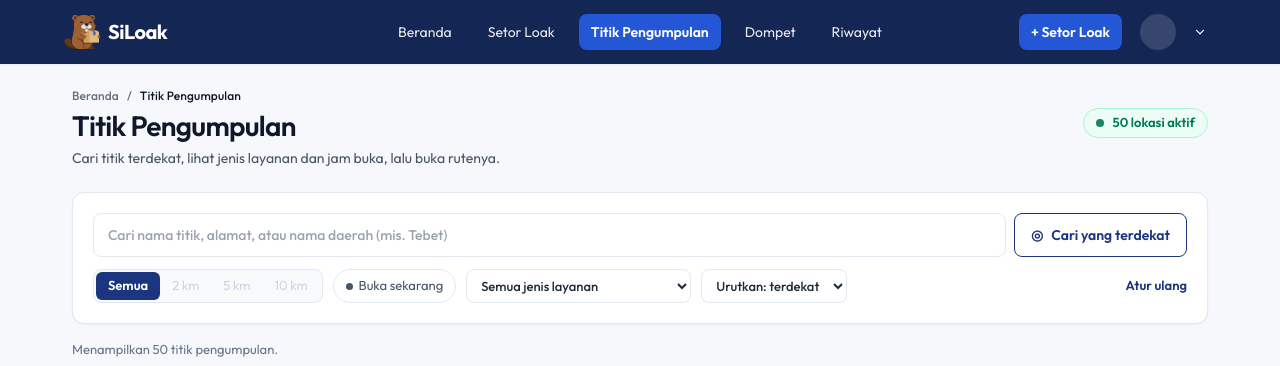
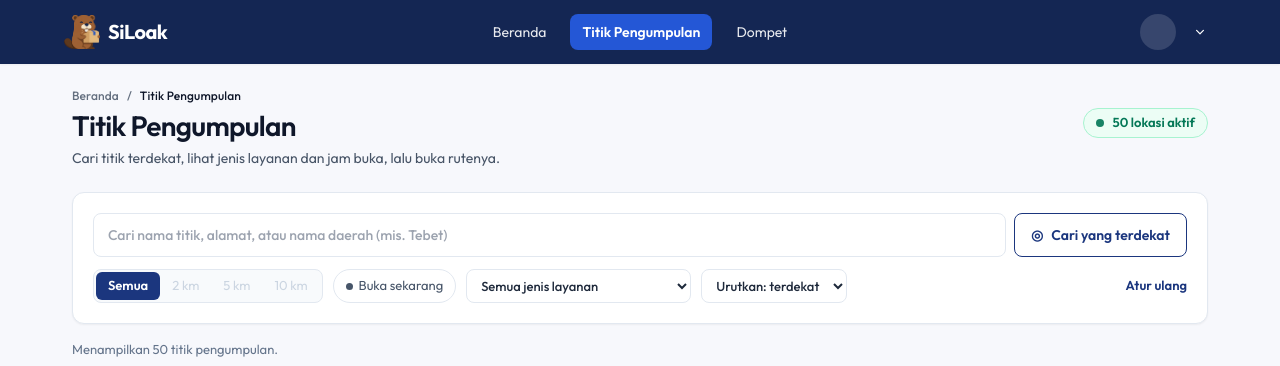
Before and after one commit to SiLoak/website, a Django app: page /location/ in a window 1280 px wide. Shown: the top 366 px of the page. Run offline with Django 5.2, Linux system fonts and the light colour scheme; data comes from the database, SQL or seed files in the repository; grey boxes are pictures that could not be loaded.

Commit message:
fix: make collector cannot access waste

```diff
--- /dev/null
+++ b/main/context_processors.py
@@ -0,0 +1,10 @@
+def user_roles(request):
+    user = request.user
+    if not user.is_authenticated:
+        return {"user_is_giver": False, "user_is_collector": False}
+
+    groups = set(user.groups.values_list("name", flat=True))
+    return {
+        "user_is_giver": "Giver" in groups,
+        "user_is_collector": "Collector" in groups,
+    }
--- a/main/settings.py
+++ b/main/settings.py
@@ -115,6 +115,7 @@ TEMPLATES = [
                 'django.template.context_processors.request',
                 'django.contrib.auth.context_processors.auth',
                 'django.contrib.messages.context_processors.messages',
+                'main.context_processors.user_roles',
             ],
         },
     },
--- a/main/views.py
+++ b/main/views.py
@@ -138,6 +138,8 @@ def withdraw(request):
 
 @login_required(login_url="auth_page")
 def history(request):
+    if is_collector(request.user) and not is_giver(request.user):
+        return redirect("pickup:show_collector_pickup_list")
     return redirect("waste:submissions")
 
 
--- a/templates/components/navbar.html
+++ b/templates/components/navbar.html
@@ -30,13 +30,13 @@
       {% else %}
         <div class="hidden items-center gap-3 xl:flex xl:justify-self-center">
           <a class="rounded-lg px-3 py-2 text-sm {% if active_item == 'dashboard' %}bg-siloak-blue font-semibold text-white{% else %}text-white/90 hover:bg-white/10{% endif %}" href="{% url 'dashboard' %}">Beranda</a>
-          <a class="rounded-lg px-3 py-2 text-sm {% if active_item == 'waste' %}bg-siloak-blue font-semibold text-white{% else %}text-white/90 hover:bg-white/10{% endif %}" href="/waste/new/">Setor Loak</a>
+          {% if user_is_giver %}<a class="rounded-lg px-3 py-2 text-sm {% if active_item == 'waste' %}bg-siloak-blue font-semibold text-white{% else %}text-white/90 hover:bg-white/10{% endif %}" href="/waste/new/">Setor Loak</a>{% endif %}
           <a class="rounded-lg px-3 py-2 text-sm {% if active_item == 'location' %}bg-siloak-blue font-semibold text-white{% else %}text-white/90 hover:bg-white/10{% endif %}" href="/location/">Titik Pengumpulan</a>
           <a class="rounded-lg px-3 py-2 text-sm {% if active_item == 'wallet' %}bg-siloak-blue font-semibold text-white{% else %}text-white/90 hover:bg-white/10{% endif %}" href="{% url 'wallet:index' %}">Dompet</a>
-          <a class="rounded-lg px-3 py-2 text-sm {% if active_item == 'history' %}bg-siloak-blue font-semibold text-white{% else %}text-white/90 hover:bg-white/10{% endif %}" href="{% url 'waste:submissions' %}">Riwayat</a>
+          {% if user_is_giver %}<a class="rounded-lg px-3 py-2 text-sm {% if active_item == 'history' %}bg-siloak-blue font-semibold text-white{% else %}text-white/90 hover:bg-white/10{% endif %}" href="{% url 'waste:submissions' %}">Riwayat</a>{% endif %}
         </div>
         <div class="ml-auto flex shrink-0 items-center gap-1 sm:gap-3 xl:ml-0 xl:justify-self-end">
-          <a class="inline-flex h-9 w-9 shrink-0 items-center justify-center rounded-lg bg-[#2457D6] text-lg font-semibold text-white sm:h-auto sm:w-auto sm:px-3 sm:py-2 sm:text-sm" href="{% url 'waste:new' %}" aria-label="Setor Loak"><span class="sm:hidden" aria-hidden="true">+</span><span class="hidden sm:inline">+ Setor Loak</span></a>
+          {% if user_is_giver %}<a class="inline-flex h-9 w-9 shrink-0 items-center justify-center rounded-lg bg-[#2457D6] text-lg font-semibold text-white sm:h-auto sm:w-auto sm:px-3 sm:py-2 sm:text-sm" href="{% url 'waste:new' %}" aria-label="Setor Loak"><span class="sm:hidden" aria-hidden="true">+</span><span class="hidden sm:inline">+ Setor Loak</span></a>{% endif %}
           {% include "components/user_menu.html" %}
           <button class="inline-flex h-10 w-10 shrink-0 items-center justify-center rounded-lg text-white hover:bg-white/10 focus:outline-none focus:ring-2 focus:ring-white/60 xl:hidden" type="button" aria-label="Buka navigasi" aria-expanded="false" aria-controls="mobile-nav-panel" data-mobile-nav-trigger>
             <svg class="h-6 w-6" viewBox="0 0 24 24" fill="none" stroke="currentColor" stroke-width="2" aria-hidden="true" data-mobile-menu-open-icon><path d="M4 6h16M4 12h16M4 18h16" /></svg>
@@ -58,10 +58,10 @@
       {% else %}
         <div class="grid grid-cols-1 gap-1 sm:grid-cols-2">
           <a class="rounded-lg px-3 py-2 text-sm {% if active_item == 'dashboard' %}bg-white/10 font-semibold text-white{% else %}text-white/90 hover:bg-white/10{% endif %}" href="{% url 'dashboard' %}">Beranda</a>
-          <a class="rounded-lg px-3 py-2 text-sm {% if active_item == 'waste' %}bg-white/10 font-semibold text-white{% else %}text-white/90 hover:bg-white/10{% endif %}" href="/waste/new/">Setor Loak</a>
+          {% if user_is_giver %}<a class="rounded-lg px-3 py-2 text-sm {% if active_item == 'waste' %}bg-white/10 font-semibold text-white{% else %}text-white/90 hover:bg-white/10{% endif %}" href="/waste/new/">Setor Loak</a>{% endif %}
           <a class="rounded-lg px-3 py-2 text-sm {% if active_item == 'location' %}bg-white/10 font-semibold text-white{% else %}text-white/90 hover:bg-white/10{% endif %}" href="/location/">Titik Pengumpulan</a>
           <a class="rounded-lg px-3 py-2 text-sm {% if active_item == 'wallet' %}bg-white/10 font-semibold text-white{% else %}text-white/90 hover:bg-white/10{% endif %}" href="{% url 'wallet:index' %}">Dompet</a>
-          <a class="rounded-lg px-3 py-2 text-sm {% if active_item == 'history' %}bg-white/10 font-semibold text-white{% else %}text-white/90 hover:bg-white/10{% endif %}" href="{% url 'waste:submissions' %}">Riwayat</a>
+          {% if user_is_giver %}<a class="rounded-lg px-3 py-2 text-sm {% if active_item == 'history' %}bg-white/10 font-semibold text-white{% else %}text-white/90 hover:bg-white/10{% endif %}" href="{% url 'waste:submissions' %}">Riwayat</a>{% endif %}
         </div>
       {% endif %}
     </div>
--- a/templates/components/user_menu.html
+++ b/templates/components/user_menu.html
@@ -66,7 +66,7 @@
       <a class="block px-4 py-2 text-sm hover:bg-slate-50" href="{% url 'dashboard' %}">Dashboard</a>
       <a class="block px-4 py-2 text-sm hover:bg-slate-50" href="{% url 'profile' %}">Profil</a>
       <a class="block px-4 py-2 text-sm hover:bg-slate-50" href="{% url 'wallet:index' %}">Dompet</a>
-      <a class="block px-4 py-2 text-sm hover:bg-slate-50" href="{% url 'waste:submissions' %}">Riwayat aktivitas</a>
+      {% if user_is_giver %}<a class="block px-4 py-2 text-sm hover:bg-slate-50" href="{% url 'waste:submissions' %}">Riwayat aktivitas</a>{% endif %}
     </nav>
 
     <form class="border-t border-slate-100 pt-2" method="post" action="{% url 'logout' %}">
--- a/templates/profile.html
+++ b/templates/profile.html
@@ -175,6 +175,7 @@
           </section>
         </form>
 
+        {% if user_is_giver %}
         <section
           class="rounded-xl border border-[#E2E8F0] bg-white p-5 shadow-sm sm:p-6"
         >
@@ -226,6 +227,7 @@
             >
           </div>
         </section>
+        {% endif %}
       </div>
     </div>
   </div>
```
Also changed, not shown: templates/pickup/detail.html (+13 -3 lines), waste/views.py (+18 -0 lines).
